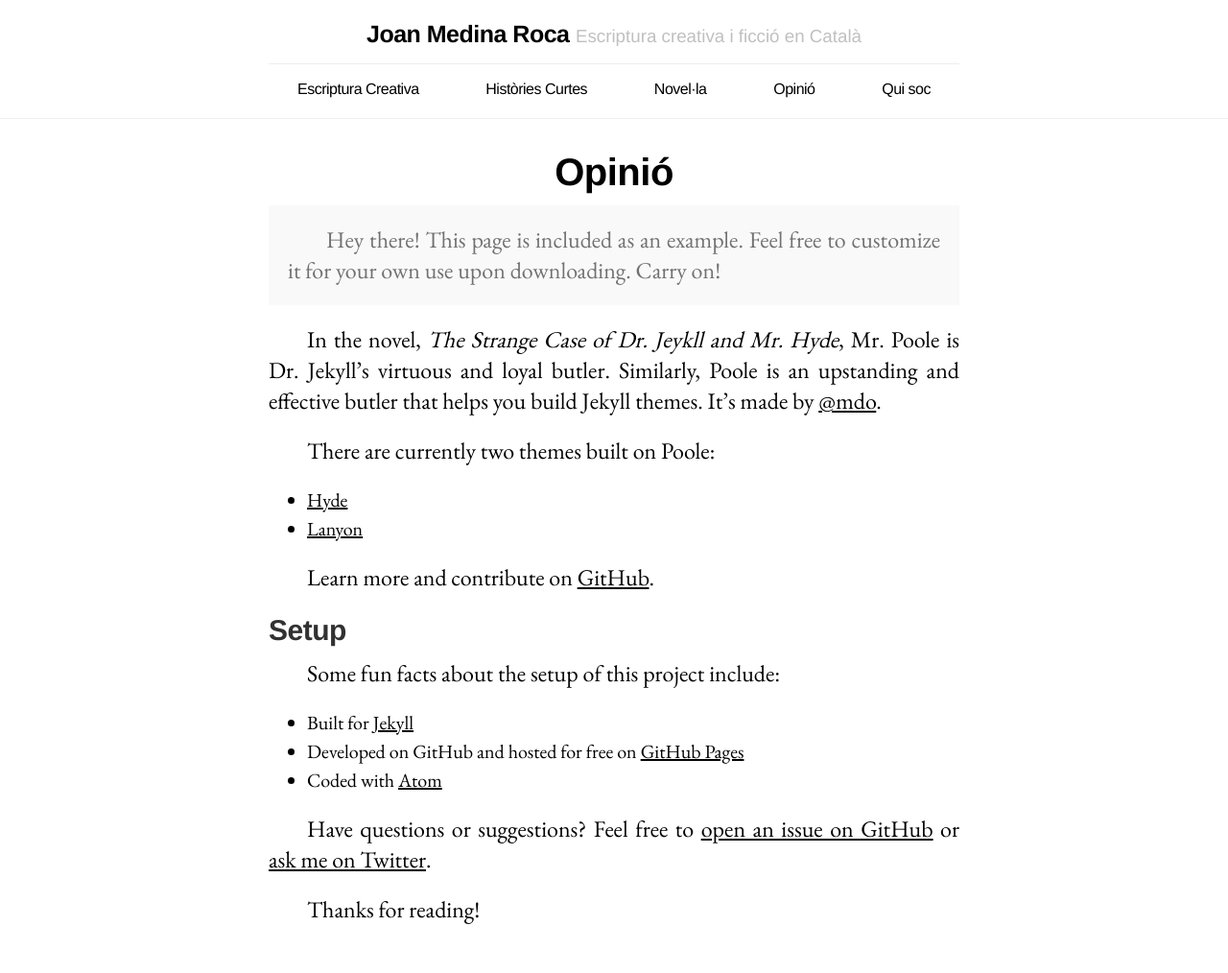
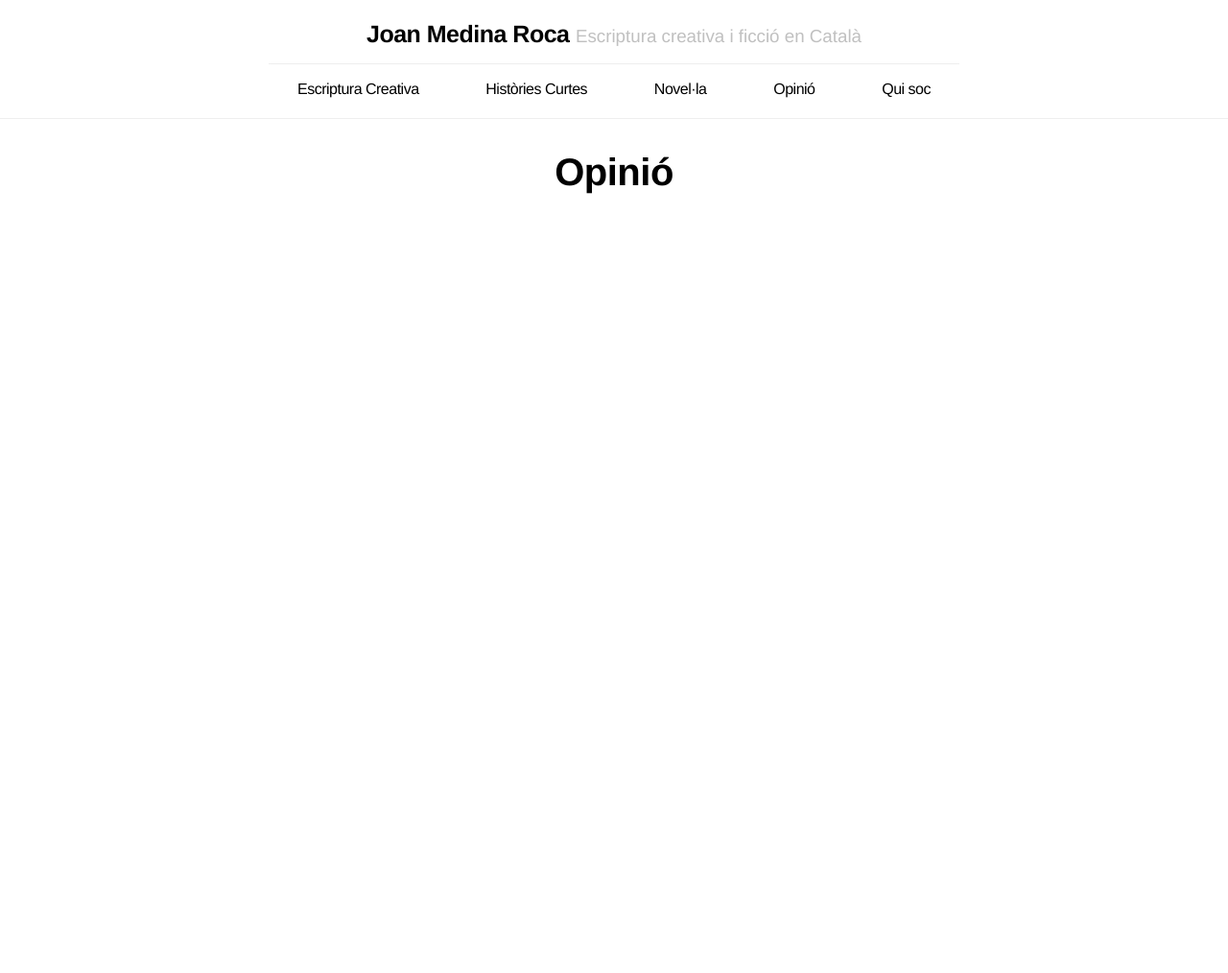
Before and after one commit to joan-medina-roca/blog-jmr-literatura, a Jekyll site: the page built from pages/opinio.md, in a window 1280 px wide. Shown: the whole page at 96% size. Built offline with Jekyll 4.4.1, drawn with Linux system fonts in a browser that asks for light colours; after the commit the page ends 900 px from its top, so only the background shows below that.

Commit message:
comentar totes les pàgines pk no es vegi res de text

```diff
--- a/pages/opinio.md
+++ b/pages/opinio.md
@@ -5,7 +5,7 @@ permalink: /opinio/
 description: Articles d'opinió.
 ---
 
-<p class="message">
+<!-- <p class="message">
   Hey there! This page is included as an example. Feel free to customize it for your own use upon downloading. Carry on!
 </p>
 
@@ -28,4 +28,4 @@ Some fun facts about the setup of this project include:
 
 Have questions or suggestions? Feel free to [open an issue on GitHub](https://github.com/poole/issues/new) or [ask me on Twitter](https://twitter.com/mdo).
 
-Thanks for reading!
+Thanks for reading! -->
```
Also changed, not shown: pages/escriptura-creativa.md (+2 -2 lines), pages/histories-curtes.md (+2 -2 lines), pages/novela.md (+2 -2 lines).
